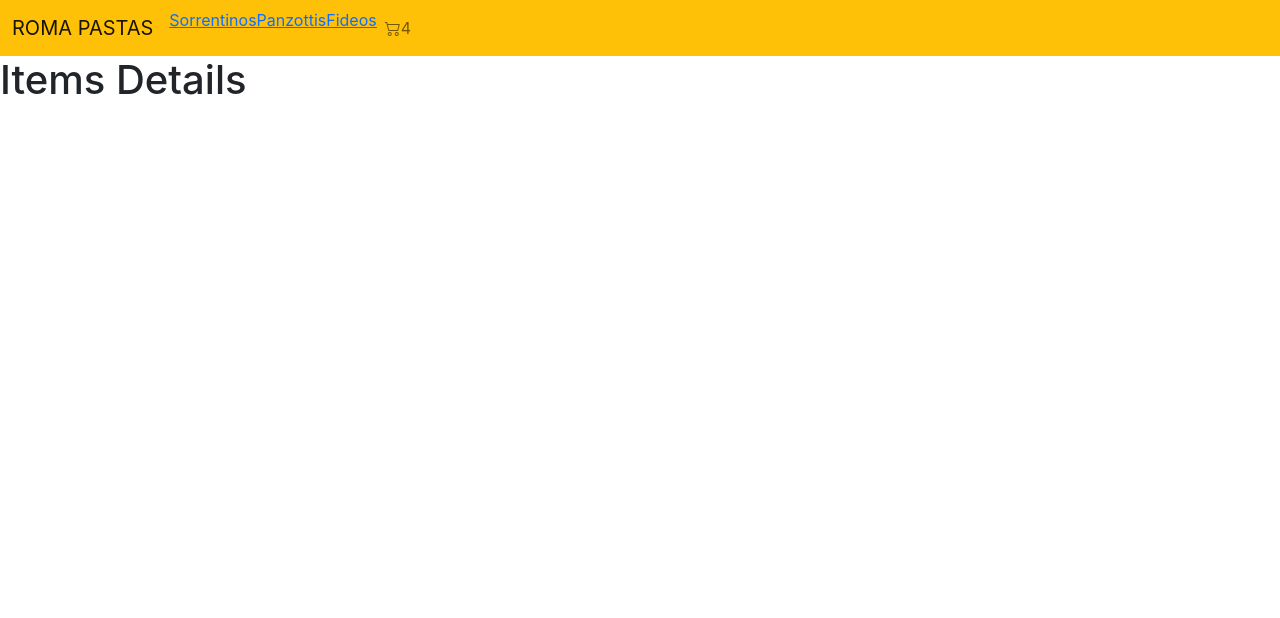
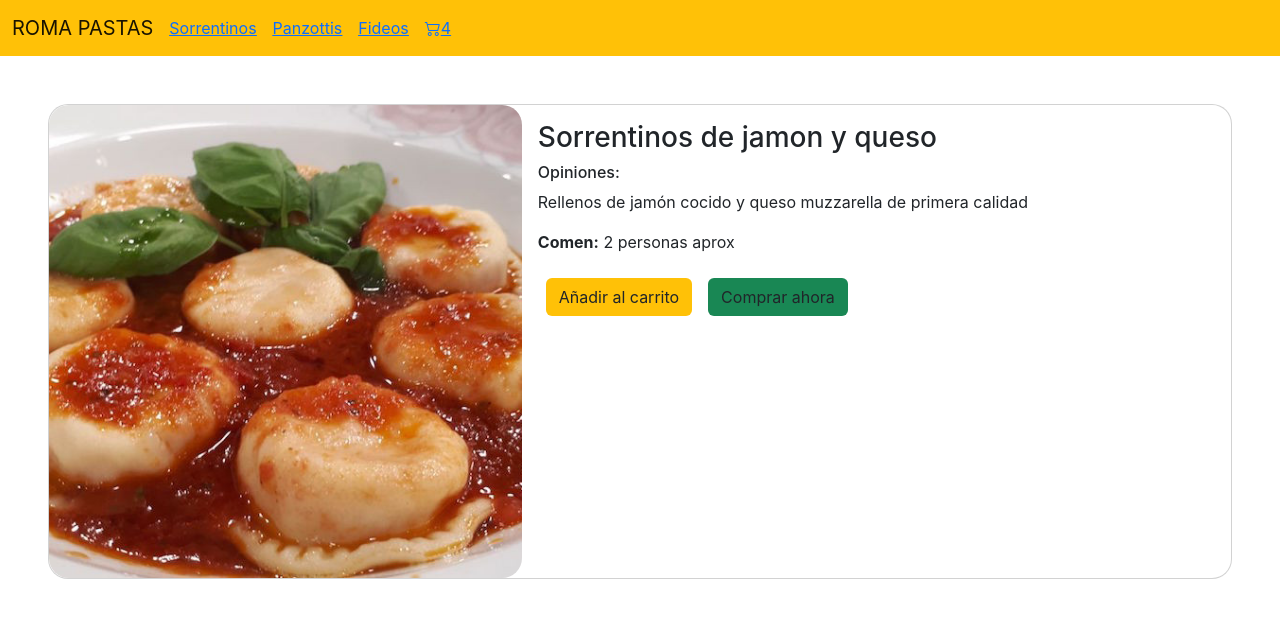
Before and after one commit to sebabrennan/romapastasReact-Brennan, a React (Create React App) app: page /item/1 in a window 1280 px wide. Shown: the top 618 px of the page. Built offline with nearby package versions, Linux system fonts and the light colour scheme.

Commit message:
item detail

```diff
--- /dev/null
+++ b/src/App.css
@@ -0,0 +1,3 @@
+.imgCard {
+
+}
--- a/src/components/Item.css
+++ /dev/null
@@ -1,6 +0,0 @@
-.cardItem {
-    width: 250px;
-    height: 400px;
-    display: block;
-    align-items: center;
-}
--- a/src/components/Item.jsx
+++ b/src/components/Item.jsx
@@ -1,4 +1,4 @@
-import './Item.css'
+
 import { Link } from "react-router-dom";
 
 const Item = ({ item }) => {
@@ -7,7 +7,7 @@ const Item = ({ item }) => {
 
     return (
         <>
-            <div className="card" style={{ width: "15rem", height: "30rem" }}>
+            <div className="card mt-3" style={{ width: "15rem", height: "30rem" }}>
                 <img src={img} className='card-img-top'/>
                 <div className='card-body d-flex flex-column justify-content-center'>
                     <h5 className='card-title'>
--- a/src/components/ItemDetail.jsx
+++ b/src/components/ItemDetail.jsx
@@ -1,4 +1,3 @@
-
 
 const ItemDetail = ({itemDetail}) => {
 
@@ -6,14 +5,23 @@ const ItemDetail = ({itemDetail}) => {
 
     return (
     <>
-      <h1>Items Details</h1>
-      <div className="d-flex justify-content-around align-items-center">
-        {
-          itemDetail.map(
-            cadaItemDetail => <div>{cadaItemDetail[0]}</div>
-          )
-        }
+      <div className="card d-flex justify-content-around flex-row" style={{ width: "auto", margin:"3rem", borderRadius: "20px" }}>
+        <img src={itemDetail.img} style={{ width: "40%", borderRadius: "20px" }}/>
+        <div className='card-body d-flex flex-column'>
+          <h3 className='card-title'>
+            {itemDetail.product}
+          </h3>
+          <h6>Opiniones:</h6>
+          <p>{itemDetail.description}</p>
+          {/* <p className="card-text">{`${itemDetail.stock} units available!`}</p> */}
+          <p><strong>Comen:</strong> {itemDetail.rinde}</p>
+          <div className="">
+            <button className="btn bg-warning m-2">Añadir al carrito</button>
+            <button className="btn bg-success m-2">Comprar ahora</button>
+          </div>
+        </div>
       </div>
+
     </>
     );
 }
--- a/src/components/ItemDetailContainer.jsx
+++ b/src/components/ItemDetailContainer.jsx
@@ -1,13 +1,14 @@
 import { useEffect, useState } from "react";
 import { useParams } from "react-router-dom";
 import database from "./helpers/database";
+/* import detailsItem from "./helpers/details" */
 import ItemDetail from "./ItemDetail";
 
 const ItemDetailContainer = () => {
 
     const { id } = useParams();
     console.log(id)
-    const [itemDetail, setItemDetails] = useState([])
+    const [itemDetail, setItemDetails] = useState({})
 
     const getItem = new Promise ((resolve) => {
         setTimeout(() => resolve(database), 2000);
@@ -16,33 +17,10 @@ const ItemDetailContainer = () => {
     useEffect( () => {
        getItem.then((res) => {
         const products = res;
-        if (id) {
-            setItemDetails(products.filter((product) => product.id == id))
-        } else {
-            setItemDetails(products);
-        }
+        const foundItem = products.filter((item) => item.id == id)
+            setItemDetails(foundItem[0])
         });
-   }, [id]);
-
-    /* function getItem() {
-        return new Promise ( (resolve, reject) => {
-            setTimeout(() => {
-                resolve(database);
-            }, 2000);
-        });
-    }
-
-    function ItemDetailContainer () {
-        const [itemDetail, setItemDetails] = useState([])
-
-        useEffect ( () => {
-            getItem().then( res => {
-                setItemDetails(res);
-            });
-        }, []);
-
-    } */
-
+   }, []);
 
     return (
         <>
--- a/src/components/ItemList.jsx
+++ b/src/components/ItemList.jsx
@@ -2,7 +2,7 @@ import Item from "./Item";
 
 const ItemList = ({ items }) => {
     return (
-        <div className="d-flex justify-content-araund flex-wrap">
+        <div className="d-flex justify-content-around flex-wrap mt-3">
           {items.map((item) => (
             <div key={item.id}>
               <Item item={item} />
--- a/src/components/ItemListContainer.jsx
+++ b/src/components/ItemListContainer.jsx
@@ -2,18 +2,21 @@ import { useState, useEffect } from "react";
 import database from "./helpers/database";
 import ItemList from "./ItemList";
 import { useParams } from "react-router-dom"
+import Spinner from "./helpers/spinner"
 
 const ItemListContainer = () => {
 
     const { name } = useParams();
     console.log(name)
     const [items, setItems] = useState([]);
+    const [loading, setLoading] = useState(false)
 
     const promise = new Promise ((resolve) => {
         setTimeout(() => resolve(database), 2000);
     });
 
     useEffect( () => {
+        setLoading(true);
         promise.then((res) => {
             const products = res;
             if (name) {
@@ -21,14 +24,14 @@ const ItemListContainer = () => {
             } else {
                 setItems(products);
             }
+            setLoading(false);
             });
     }, [name]);
 
 
-
     return (
         <>
-           <ItemList items={items}/>
+            {loading ? (<Spinner />) : (<ItemList items={items}/>)}
         </>
     )
 }
--- a/src/components/NavBar.jsx
+++ b/src/components/NavBar.jsx
@@ -15,7 +15,7 @@ const NavBar = ({ name }) => {
           <span className="navbar-toggler-icon"></span>
         </button>
         <div className="collapse navbar-collapse" id="navbarNav">
-          <ul className="navbar-nav">
+          <ul className="navbar-nav gap-3">
             <li className="nav-item">
               <a className="navlink" aria-current="page" href="#">
                 <Link to={"category/Sorrentinos"} >Sorrentinos</Link></a>
@@ -29,7 +29,7 @@ const NavBar = ({ name }) => {
                 <Link to={"category/Fideos"}>Fideos</Link></a>
             </li>
             <li className="nav-item">
-              <a className="nav-link" aria-current="page" href="#"><CartWidget /></a>
+              <a className="navlink" aria-current="page" href="#"><CartWidget /></a>
             </li>
           </ul>
           {/* <ul className="navbar-nav">
--- a/src/components/helpers/database.js
+++ b/src/components/helpers/database.js
@@ -6,7 +6,8 @@ const database = [
         price: 450,
         stock: 5,
         img: '/assets/sorrentinos-jamon-queso.jpg',
-        description: 'description',
+        description: 'Rellenos de jamón cocido y queso muzzarella de primera calidad',
+        rinde: "2 personas aprox",
         category: 'Sorrentinos'
     },
     {
@@ -17,6 +18,7 @@ const database = [
         stock: 5,
         img: '/assets/sorrentinos-jamon-queso.jpg',
         description: 'description',
+        rinde: "2 personas aprox",
         category: 'Sorrentinos'
     },
     {
@@ -27,6 +29,7 @@ const database = [
         stock: 5,
         img: '/assets/panzottis-ricota-nuez.jpg',
         description: 'description',
+        rinde: "2 personas aprox",
         category: 'Panzottis'
     },
     {
@@ -37,6 +40,7 @@ const database = [
         stock: 5,
         img: '/assets/panzottis-ricota-nuez.jpg',
         description: 'description',
+        rinde: "2 personas aprox",
         category: 'Panzottis'
     },
     {
@@ -47,6 +51,7 @@ const database = [
         stock: 5,
         img: '/assets/panzottis-ricota-nuez.jpg',
         description: 'description',
+        rinde: "2 personas aprox",
         category: 'Panzottis'
     },
     {
@@ -57,6 +62,7 @@ const database = [
         stock: 5,
         img: '/assets/fideos.jpg',
         description: 'description',
+        rinde: "2 personas aprox",
         category: 'Fideos'
     },
     {
@@ -67,6 +73,7 @@ const database = [
         stock: 5,
         img: '/assets/fideos-verdes.jpg',
         description: 'description',
+        rinde: "2 personas aprox",
         category: 'Fideos'
     },
 ]
--- /dev/null
+++ b/src/components/helpers/spinner.js
@@ -0,0 +1,11 @@
+const Spinner = () => {
+    return (
+      <div className="d-flex justify-content-center mt-5">
+        <div className="spinner-border" role="status">
+          <span className="visually-hidden">Loading...</span>
+        </div>
+      </div>
+    );
+  };
+
+  export default Spinner;
```
